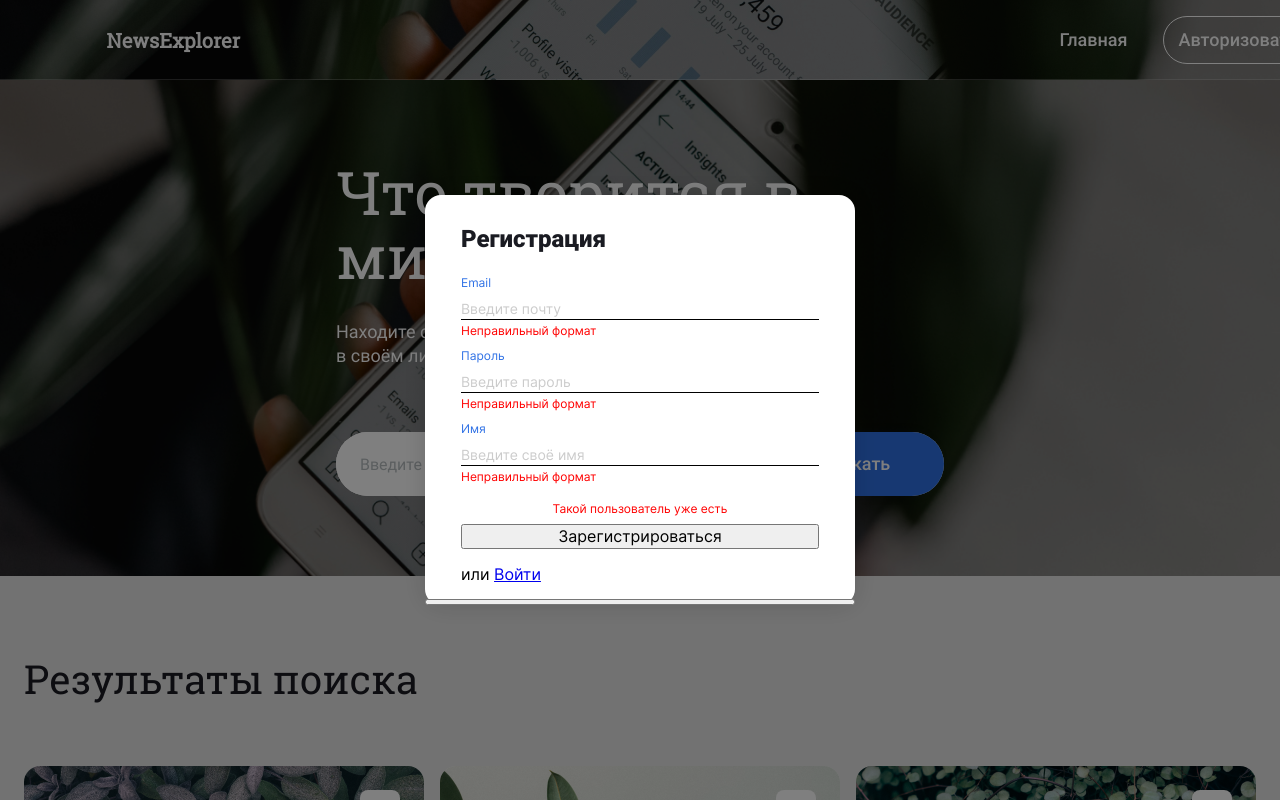
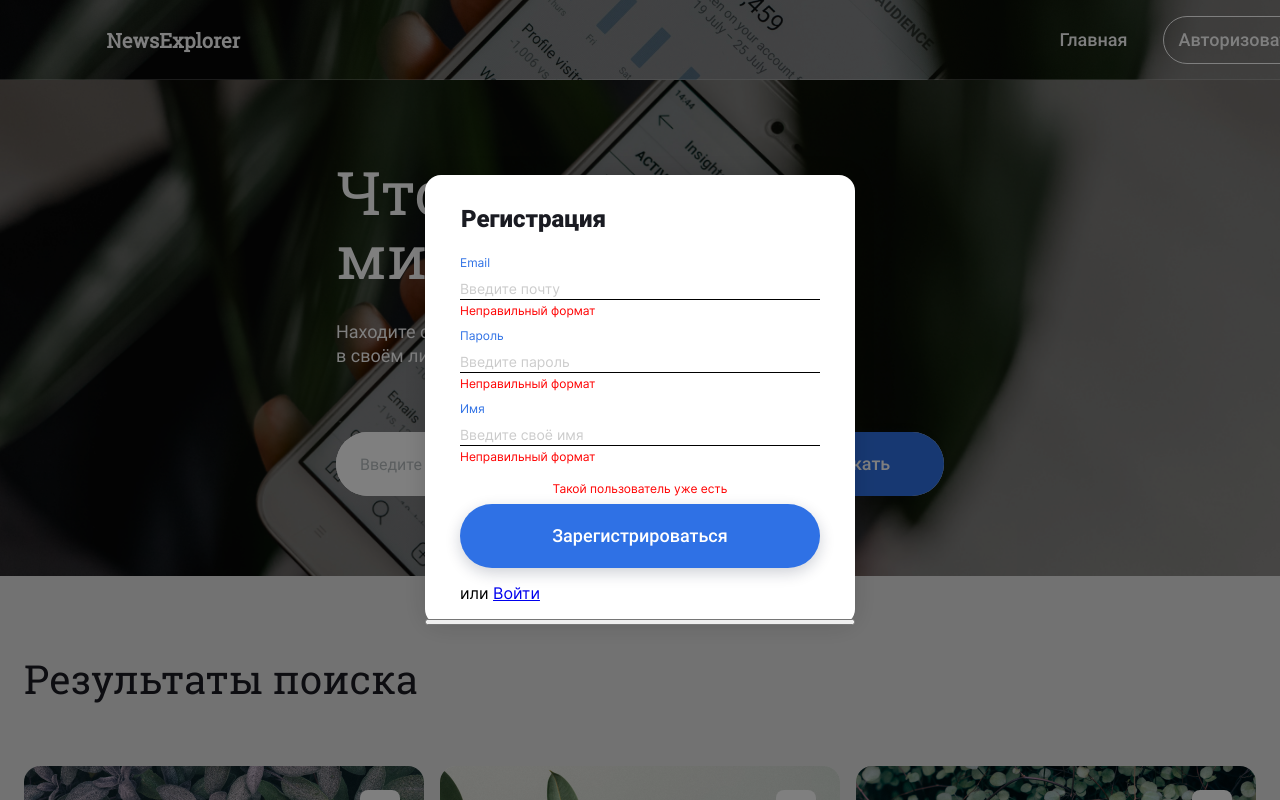
Before and after one commit to Vladimir-art/news-explorer-frontend, a React (Create React App) app: page / in a window 1280 px wide. Shown: the top 800 px of the page. Built offline with nearby package versions, Linux system fonts and the light colour scheme.

Commit message:
register-container__button

```diff
--- /dev/null
+++ b/src/blocks/register-container/__button/_inactive/register-container__button_inactive.css
@@ -0,0 +1,4 @@
+.register-container__button_inactive {
+  background: #E6E8EB;
+  color: #B6BCBF;
+}
--- a/src/blocks/register-container/__button/register-container__button.css
+++ b/src/blocks/register-container/__button/register-container__button.css
@@ -0,0 +1,17 @@
+.register-container__button {
+  margin: 0 auto;
+  padding: 0;
+  width: 360px;
+  height: 64px;
+  border: none;
+  background: #2F71E5;
+  box-shadow: 0px 5px 15px rgba(14, 26, 57, 0.2);
+  border-radius: 100px;
+
+  font-family: "Roboto", Arial, sans-serif;
+  font-style: normal;
+  font-weight: 500;
+  font-size: 18px;
+  line-height: 24px;
+  color: #FFFFFF;
+}
```
